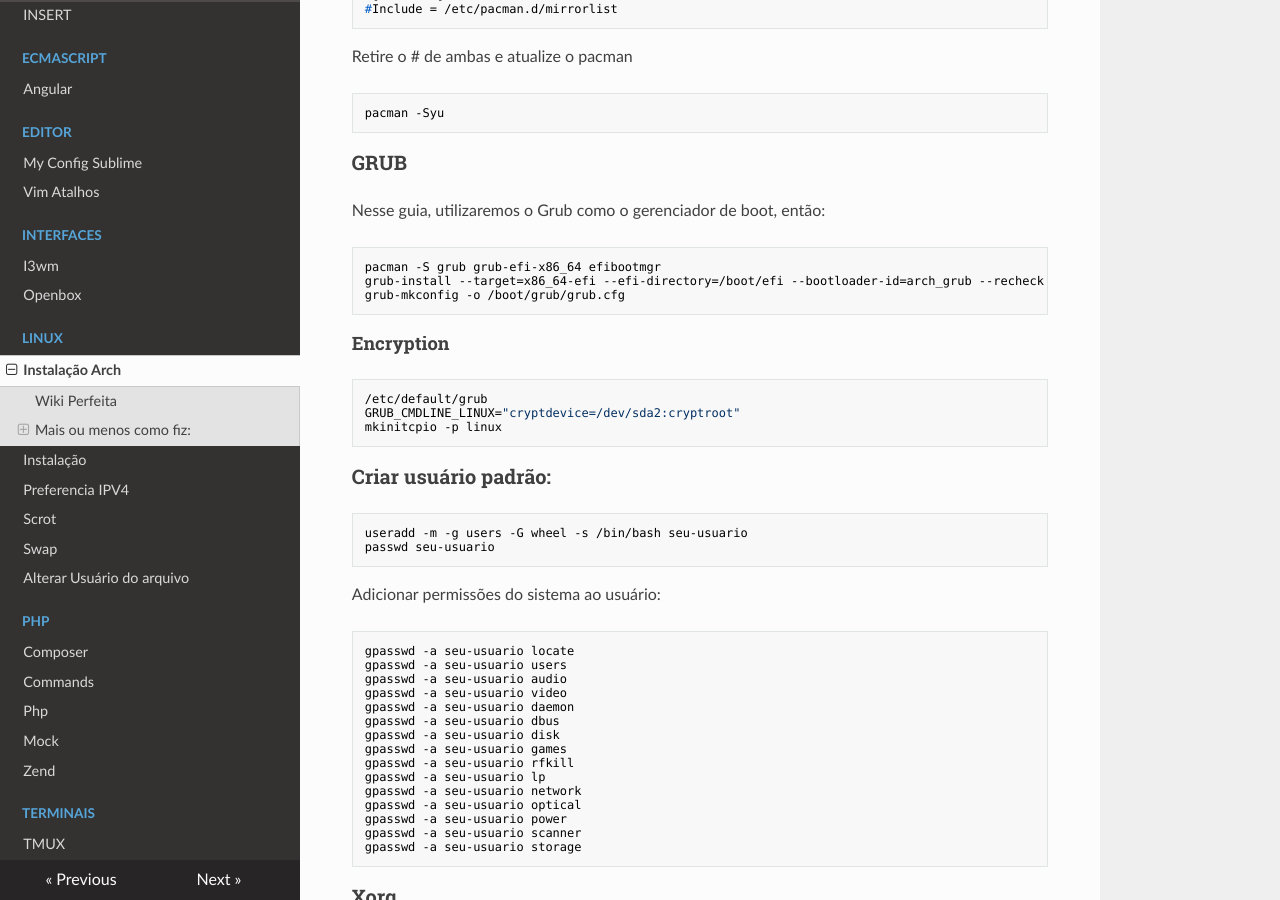
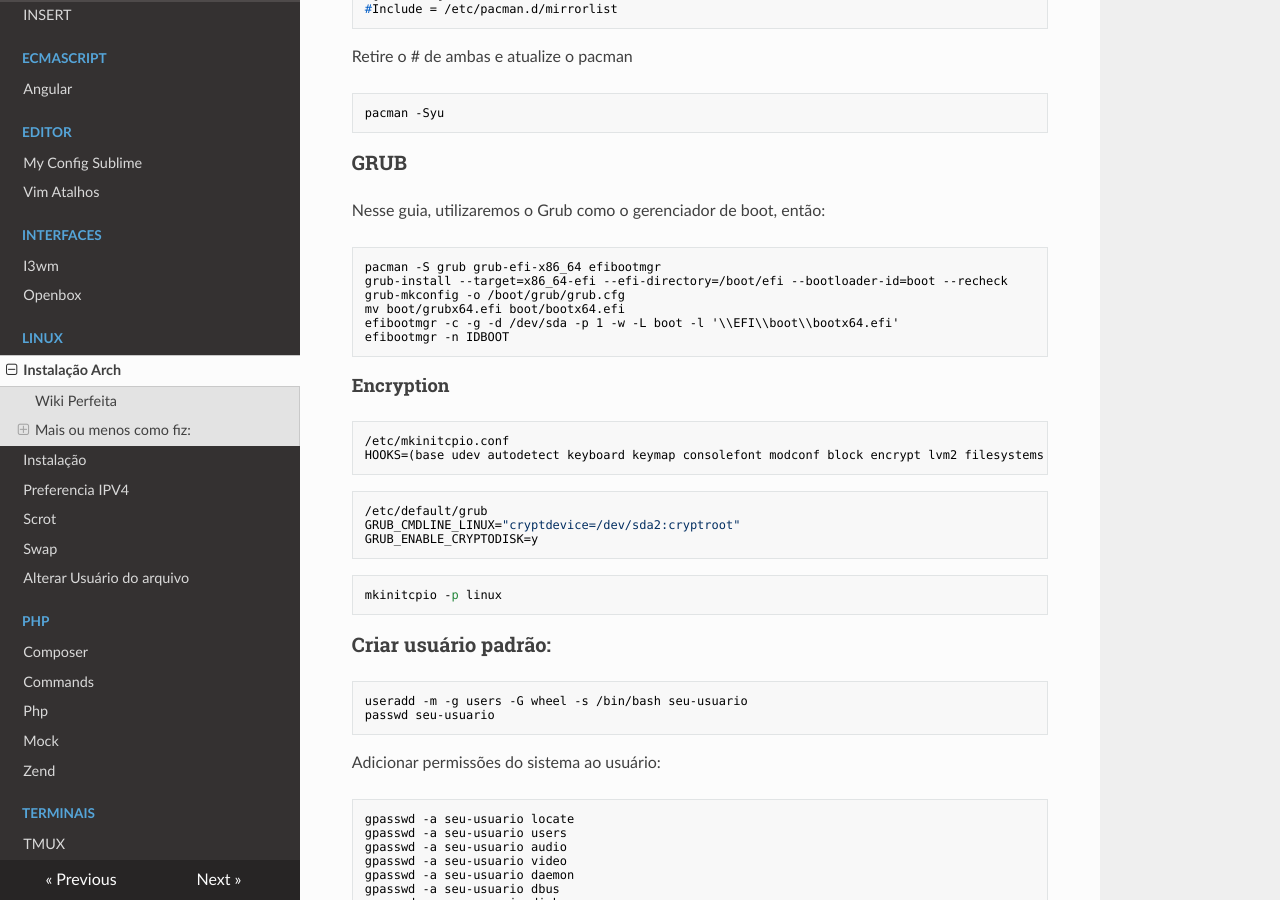
Before and after one commit to jhonmike/website, an MkDocs documentation site: the page built from docs/linux/arch-instalacao.md, in a window 1280 px wide and 900 px high, scrolled down 3635 px. Built offline with MkDocs 1.6.1, drawn with Linux system fonts in a browser that asks for light colours; nearby versions of some CDN libraries.

Commit message:
update grub instructions

````diff
--- a/docs/linux/arch-instalacao.md
+++ b/docs/linux/arch-instalacao.md
@@ -182,15 +182,27 @@ pacman -Syu
 Nesse guia, utilizaremos o Grub como o gerenciador de boot, então:
 ```shell
 pacman -S grub grub-efi-x86_64 efibootmgr
-grub-install --target=x86_64-efi --efi-directory=/boot/efi --bootloader-id=arch_grub --recheck
+grub-install --target=x86_64-efi --efi-directory=/boot/efi --bootloader-id=boot --recheck
 grub-mkconfig -o /boot/grub/grub.cfg
+mv boot/grubx64.efi boot/bootx64.efi
+efibootmgr -c -g -d /dev/sda -p 1 -w -L boot -l '\\EFI\\boot\\bootx64.efi'
+efibootmgr -n IDBOOT
 ```
 
 #### Encryption
 
 ```
+/etc/mkinitcpio.conf
+HOOKS=(base udev autodetect keyboard keymap consolefont modconf block encrypt lvm2 filesystems fsck)
+```
+
+```
 /etc/default/grub
 GRUB_CMDLINE_LINUX="cryptdevice=/dev/sda2:cryptroot"
+GRUB_ENABLE_CRYPTODISK=y
+```
+
+```
 mkinitcpio -p linux
 ```
 
````
